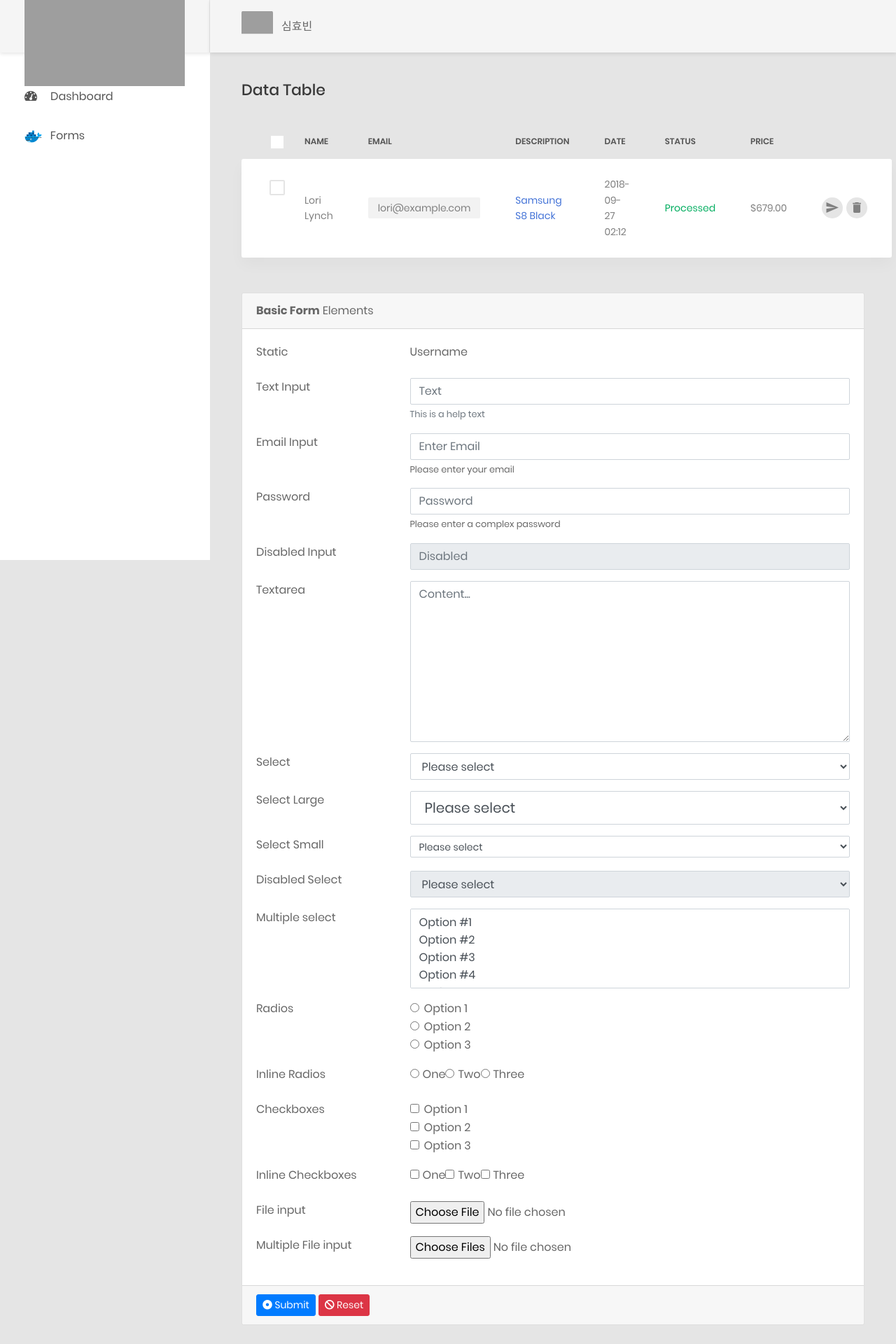
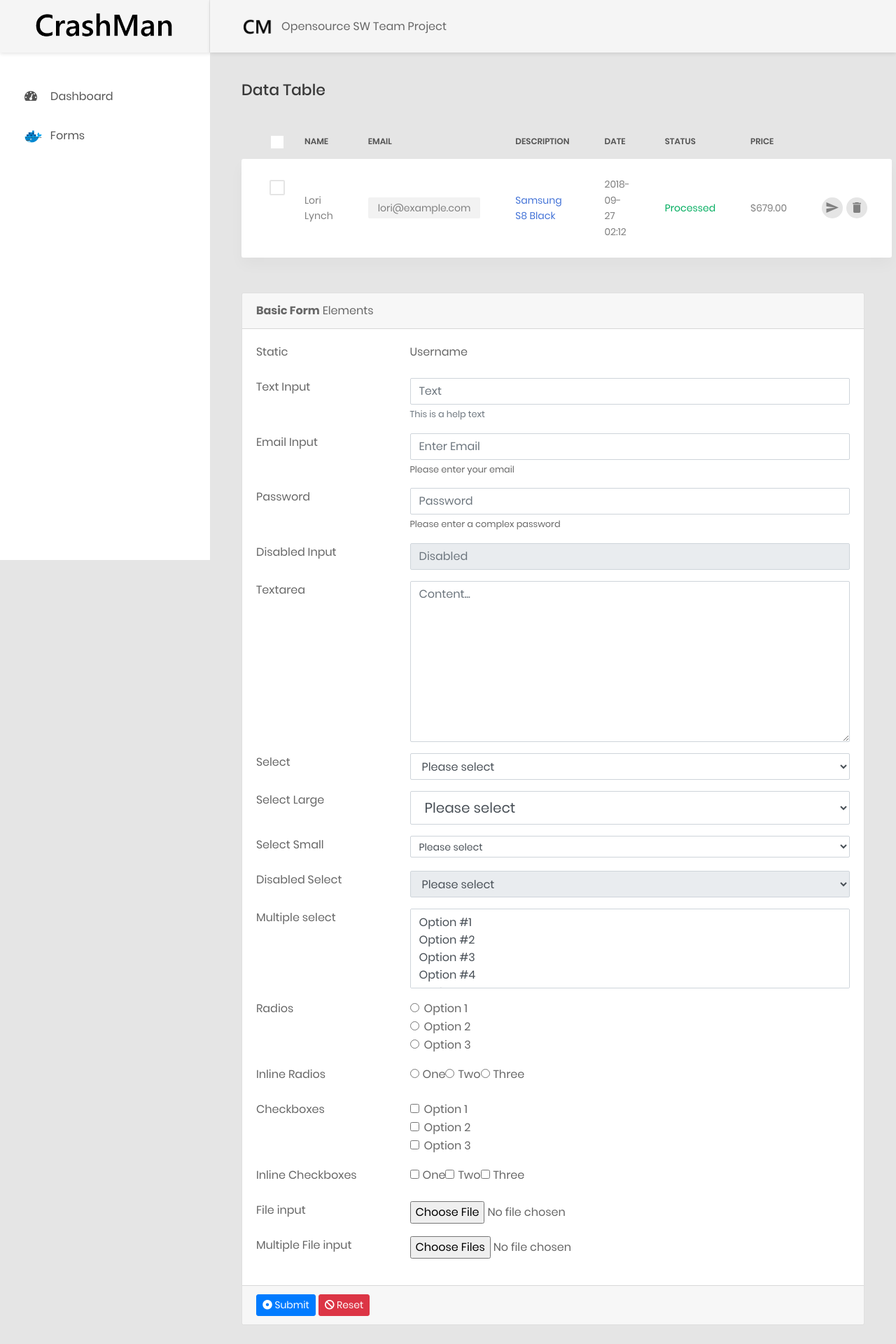
Before and after one commit to ksyang/CrashMan, a Django app: page /form/ in a window 1280 px wide. Shown: the top 1920 px of the page at 70% size. Run offline with Django 3.2, Linux system fonts and the light colour scheme; some libraries are stand-ins or nearby versions; grey boxes are pictures that could not be loaded.

Commit message:
modify icon

```diff
--- a/dashboard/templates/dashboard/base.html
+++ b/dashboard/templates/dashboard/base.html
@@ -42,7 +42,7 @@
         <aside class="menu-sidebar d-none d-lg-block">
             <div class="logo">
                 <a href="/">
-                    <img src="https://i.ytimg.com/vi/u1DIaxLyhIA/maxresdefault.jpg" alt="Cool Admin" />
+                    <img src="{% static 'images/icon/CrashMan.png' %}" alt="Cool Admin" />
                 </a>
             </div>
             <div class="menu-sidebar__content js-scrollbar1">
@@ -73,10 +73,10 @@
                                 <div class="account-wrap">
                                     <div class="account-item clearfix js-item-menu">
                                         <div class="image">
-                                            <img src="https://i.ytimg.com/vi/u1DIaxLyhIA/maxresdefault.jpg" />
+                                            <img src="{% static 'images/icon/CM.png' %}"/>
                                         </div>
                                         <div class="content">
-                                            심효빈
+                                            Opensource SW Team Project
                                         </div>
 
                                     </div>
--- a/wrap/settings.py
+++ b/wrap/settings.py
@@ -25,7 +25,7 @@ SECRET_KEY = 'ee64gxs8o&aay!8gc7b-9&32e0a53lxq928rhwztjq74av@(=s'
 # SECURITY WARNING: don't run with debug turned on in production!
 DEBUG = True
 
-ALLOWED_HOSTS = ['127.0.0.1', '0.0.0.0', '114.202.123.193','35.200.9.22']
+ALLOWED_HOSTS = ['127.0.0.1', '0.0.0.0', '114.202.123.193','35.200.9.22', '*']
 
 
 # Application definition
```
Also changed, not shown: dashboard/migrations/0001_initial.py, dashboard/static/images/icon/CM.png (added), dashboard/static/images/icon/CrashMan.png (added).
